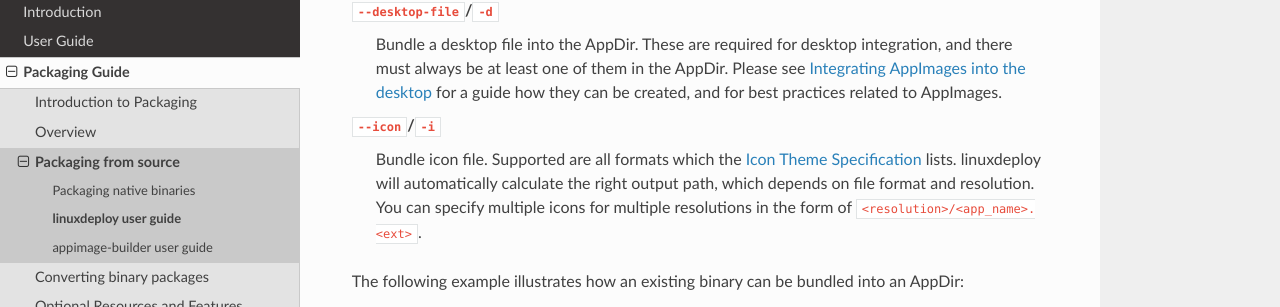
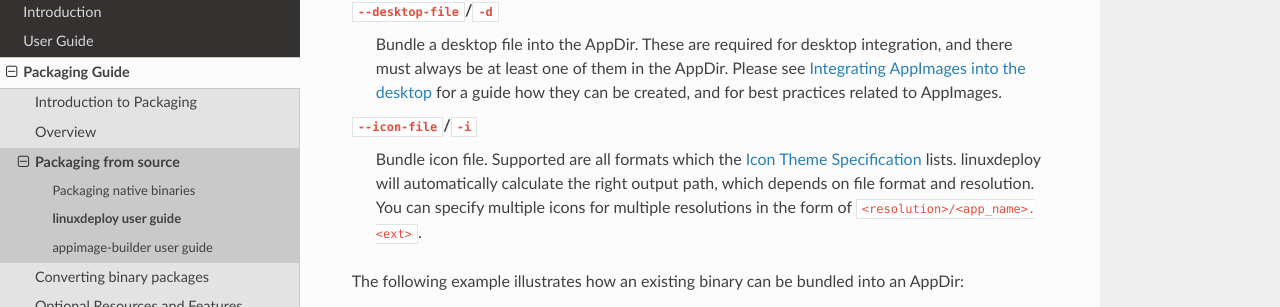
Before and after one commit to AppImage/docs.appimage.org, a Sphinx documentation site: the page built from source/packaging-guide/from-source/linuxdeploy-user-guide.rst, in a window 1280 px wide and 900 px high, scrolled down 1314 px. Shown: the part 140-447 px from the top of the window. Built offline with Sphinx 7.4.7 and the Read the Docs theme 2.0.0, drawn with Linux system fonts in a browser that asks for light colours.

Commit message:
Fix `--icon-file` argument

```diff
--- a/source/packaging-guide/from-source/linuxdeploy-user-guide.rst
+++ b/source/packaging-guide/from-source/linuxdeploy-user-guide.rst
@@ -49,7 +49,7 @@
 ``--desktop-file``/``-d``
    Bundle a desktop file into the AppDir. These are required for desktop integration, and there must always be at least one of them in the AppDir. Please see :ref:`ref-desktop-integration` for a guide how they can be created, and for best practices related to AppImages.
 
-``--icon``/``-i``
+``--icon-file``/``-i``
    Bundle icon file. Supported are all formats which the `Icon Theme Specification <https://standards.freedesktop.org/icon-theme-spec/icon-theme-spec-latest.html>`__ lists. linuxdeploy will automatically calculate the right output path, which depends on file format and resolution. You can specify multiple icons for multiple resolutions in the form of ``<resolution>/<app_name>.<ext>``.
 
 .. |rpath-comment| replace:: Set up everything so that other libraries, executables etc. use this one instead of a system one.
```
Also changed, not shown: other parts of source/packaging-guide/from-source/linuxdeploy-user-guide.rst (+2 -0 lines).
